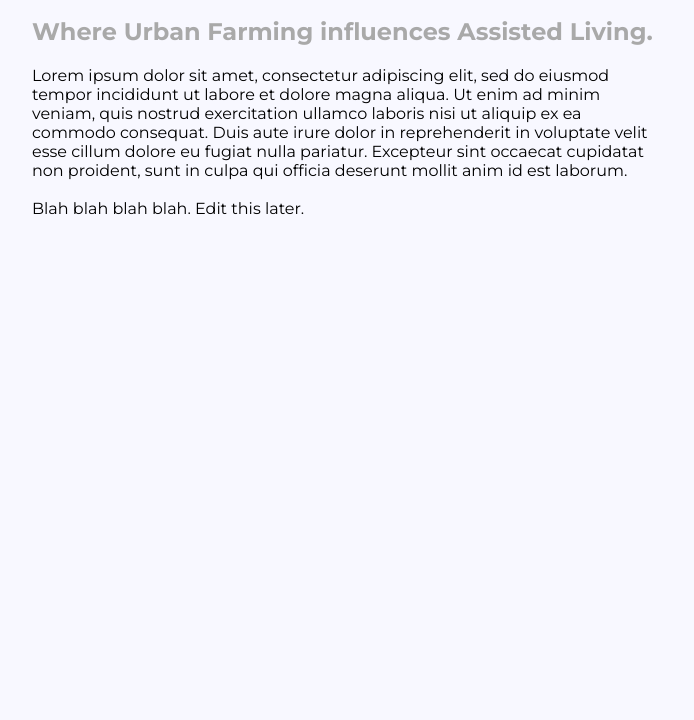
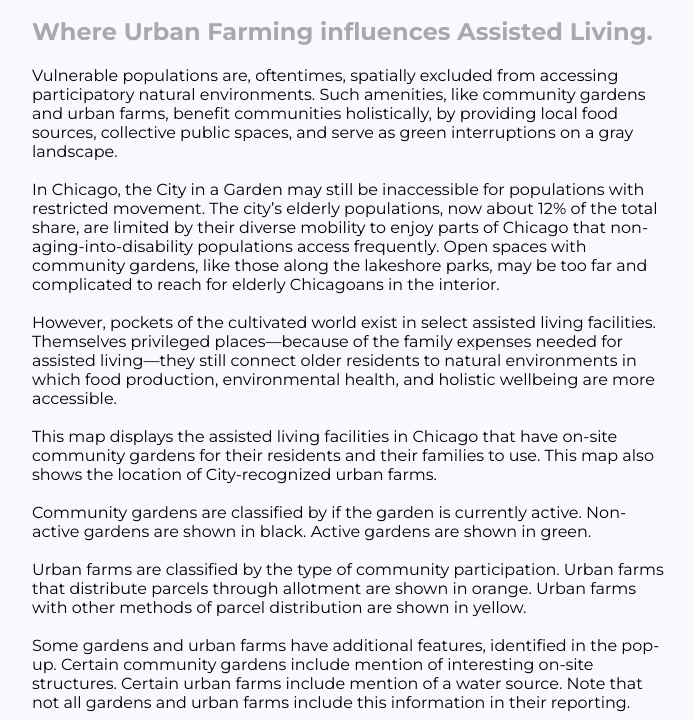
Before and after one commit to hellodimitri/PROJ2, a plain HTML site: page index.html in a window 1280 px wide. Shown: the part 80-800 px from the top of the page, without its empty margins (292-986 px from the left). Drawn offline with nearby package versions, Linux system fonts and the light colour scheme.

Commit message:
Update index.html

```diff
--- a/index.html
+++ b/index.html
@@ -48,9 +48,19 @@
 	<h2 class="subtitle1">Where Urban Farming influences Assisted Living.</h2></div>
 
 <div>
-	<p class="bodytext">Lorem ipsum dolor sit amet, consectetur adipiscing elit, sed do eiusmod tempor incididunt ut labore et dolore magna aliqua. Ut enim ad minim veniam, quis nostrud exercitation ullamco laboris nisi ut aliquip ex ea commodo consequat. Duis aute irure dolor in reprehenderit in voluptate velit esse cillum dolore eu fugiat nulla pariatur. Excepteur sint occaecat cupidatat non proident, sunt in culpa qui officia deserunt mollit anim id est laborum.
+	<p class="bodytext">Vulnerable populations are, oftentimes, spatially excluded from accessing participatory natural environments. Such amenities, like community gardens and urban farms, benefit communities holistically, by providing local food sources, collective public spaces, and serve as green interruptions on a gray landscape.
 	<br><br>
-	Blah blah blah blah. Edit this later.
+	In Chicago, the City in a Garden may still be inaccessible for populations with restricted movement. The city’s elderly populations, now about 12% of the total share, are limited by their diverse mobility to enjoy parts of Chicago that non-aging-into-disability populations access frequently.  Open spaces with community gardens, like those along the lakeshore parks, may be too far and complicated to reach for elderly Chicagoans in the interior.
+	<br><br>
+	However, pockets of the cultivated world exist in select assisted living facilities. Themselves privileged places—because of the family expenses needed for assisted living—they still connect older residents to natural environments in which food production, environmental health, and holistic wellbeing are more accessible.
+	<br><br>
+	This map displays the assisted living facilities in Chicago that have on-site community gardens for their residents and their families to use. This map also shows the location of City-recognized urban farms.
+	<br><br>
+	Community gardens are classified by if the garden is currently active. Non-active gardens are shown in black. Active gardens are shown in green.
+	<br><br>
+	Urban farms are classified by the type of community participation. Urban farms that distribute parcels through allotment are shown in orange. Urban farms with other methods of parcel distribution are shown in yellow.
+	<br><br>
+	Some gardens and urban farms have additional features, identified in the pop-up. Certain community gardens include mention of interesting on-site structures. Certain urban farms include mention of a water source. Note that not all gardens and urban farms include this information in their reporting.
 	</p></div>
 
 <div id ="journeys"></div>
@@ -133,6 +143,8 @@
 
 </script>
 
+	<p class="bodytext"> This dataset is sourced from the Chicago Urban Agriculture Mapping Project and is from December 2020. Features information on point data is self-reported by community members, garden managers, assisted living directors, and the Chicago Parks District. The data is publicly available and reproducible. Data preparation, geocoding, and classification was done in-house. This project is for a University of Illinois at Chicago summer course.</p></div>
+
 </body>
 
 </html>
```
